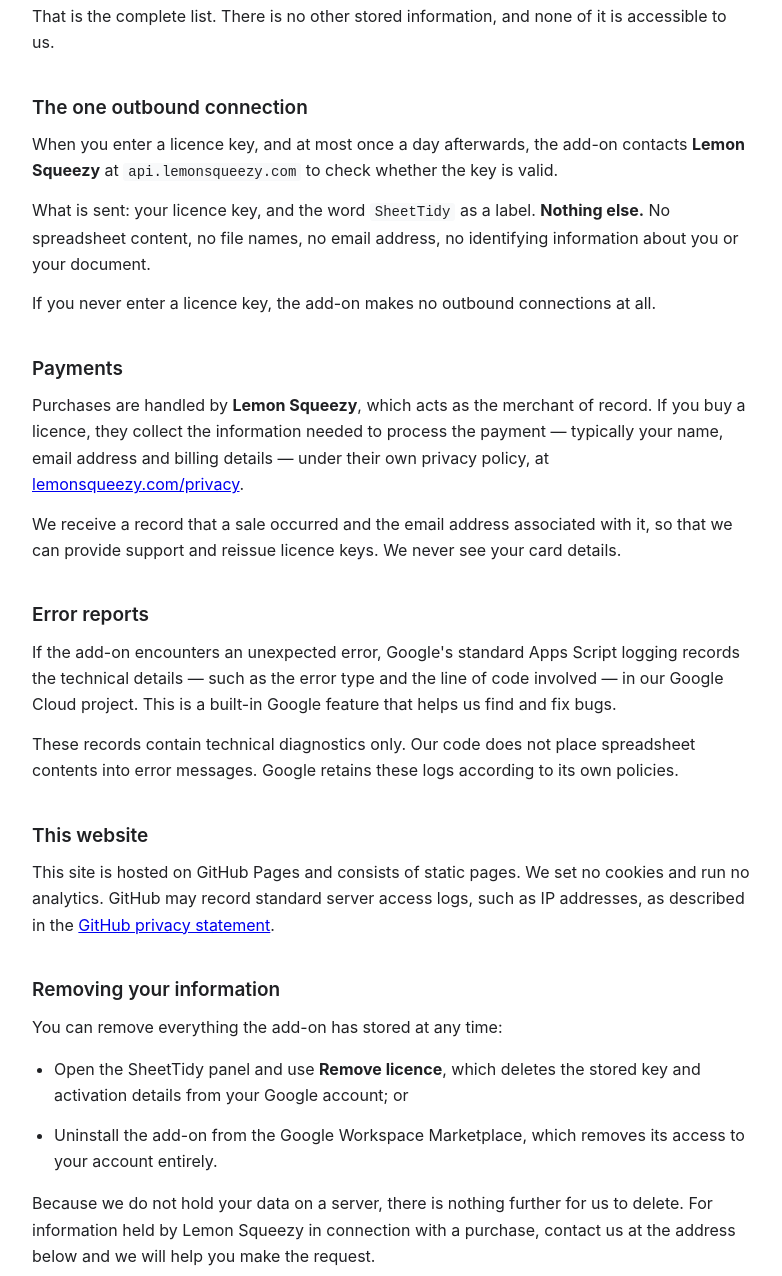
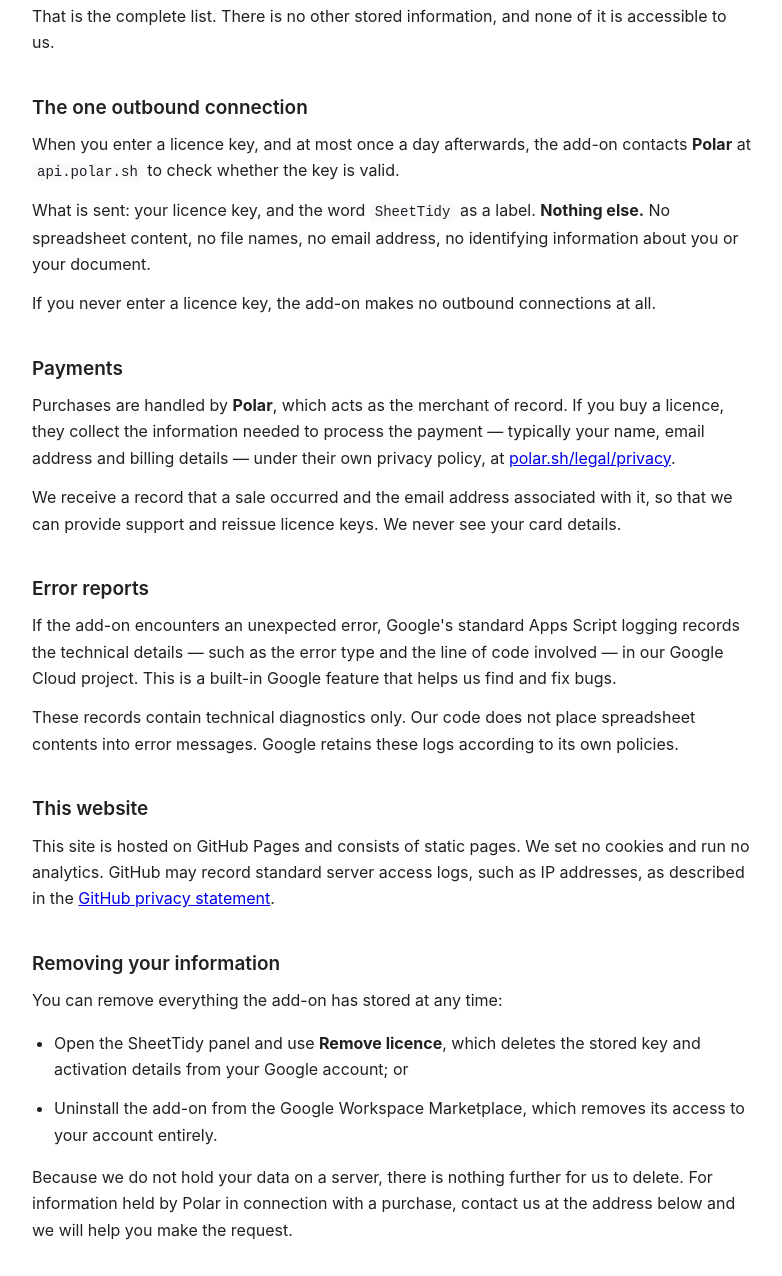
Before and after one commit to sheettidy/sheettidy, a plain HTML site: page privacy.html in a window 1280 px wide. Shown: the part 1369-2645 px from the top of the page, without its empty margins (248-1030 px from the left). Drawn offline with Linux system fonts and the light colour scheme.

Commit message:
Add files via upload

```diff
--- a/privacy.html
+++ b/privacy.html
@@ -112,7 +112,7 @@
   <h2>The one outbound connection</h2>
   <p>
     When you enter a licence key, and at most once a day afterwards, the add-on contacts
-    <strong>Lemon Squeezy</strong> at <code>api.lemonsqueezy.com</code> to check whether the key
+    <strong>Polar</strong> at <code>api.polar.sh</code> to check whether the key
     is valid.
   </p>
   <p>
@@ -126,10 +126,10 @@
 
   <h2>Payments</h2>
   <p>
-    Purchases are handled by <strong>Lemon Squeezy</strong>, which acts as the merchant of
+    Purchases are handled by <strong>Polar</strong>, which acts as the merchant of
     record. If you buy a licence, they collect the information needed to process the payment —
     typically your name, email address and billing details — under their own privacy policy,
-    at <a href="https://www.lemonsqueezy.com/privacy" rel="noopener">lemonsqueezy.com/privacy</a>.
+    at <a href="https://polar.sh/legal/privacy" rel="noopener">polar.sh/legal/privacy</a>.
   </p>
   <p>
     We receive a record that a sale occurred and the email address associated with it, so that
@@ -163,7 +163,7 @@
   </ul>
   <p>
     Because we do not hold your data on a server, there is nothing further for us to delete.
-    For information held by Lemon Squeezy in connection with a purchase, contact us at the
+    For information held by Polar in connection with a purchase, contact us at the
     address below and we will help you make the request.
   </p>
 
```
Also changed, not shown: index.html (+1 -1 lines), support.html (+3 -3 lines), terms.html (+2 -2 lines).
